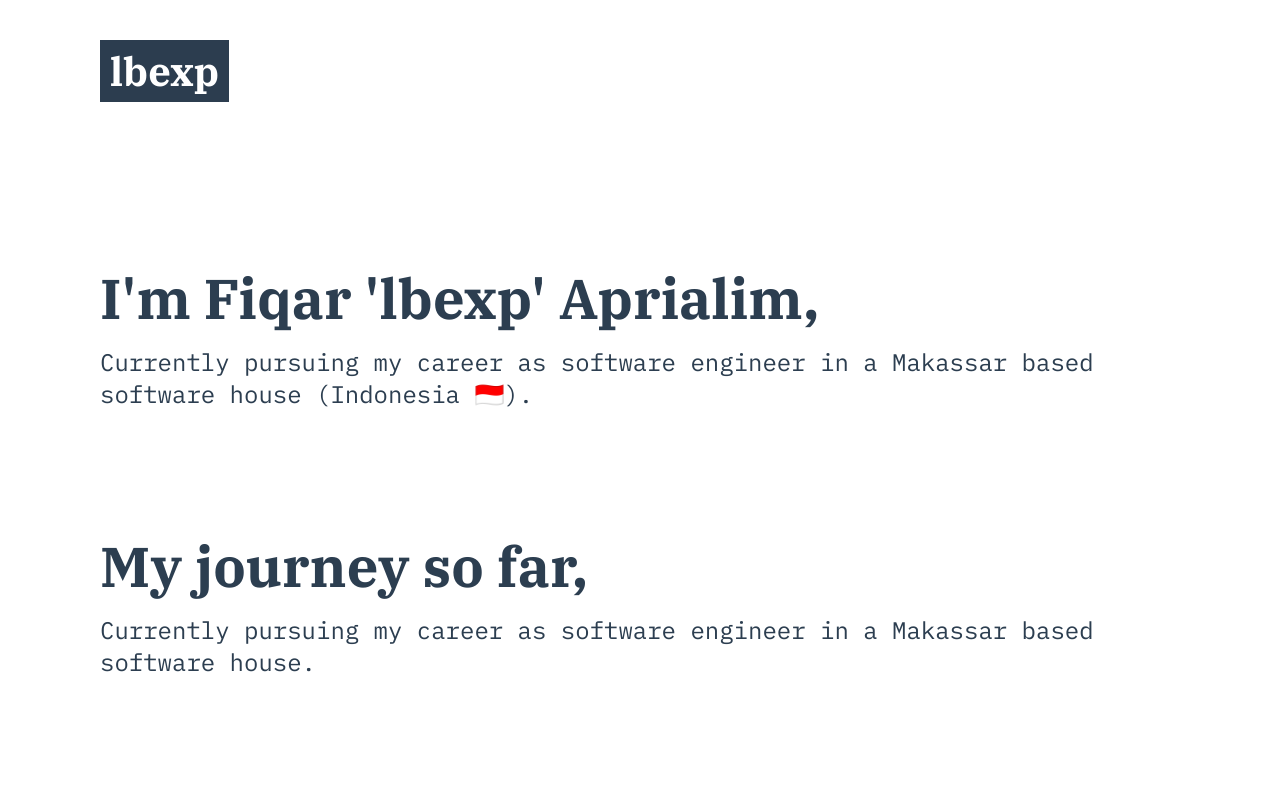
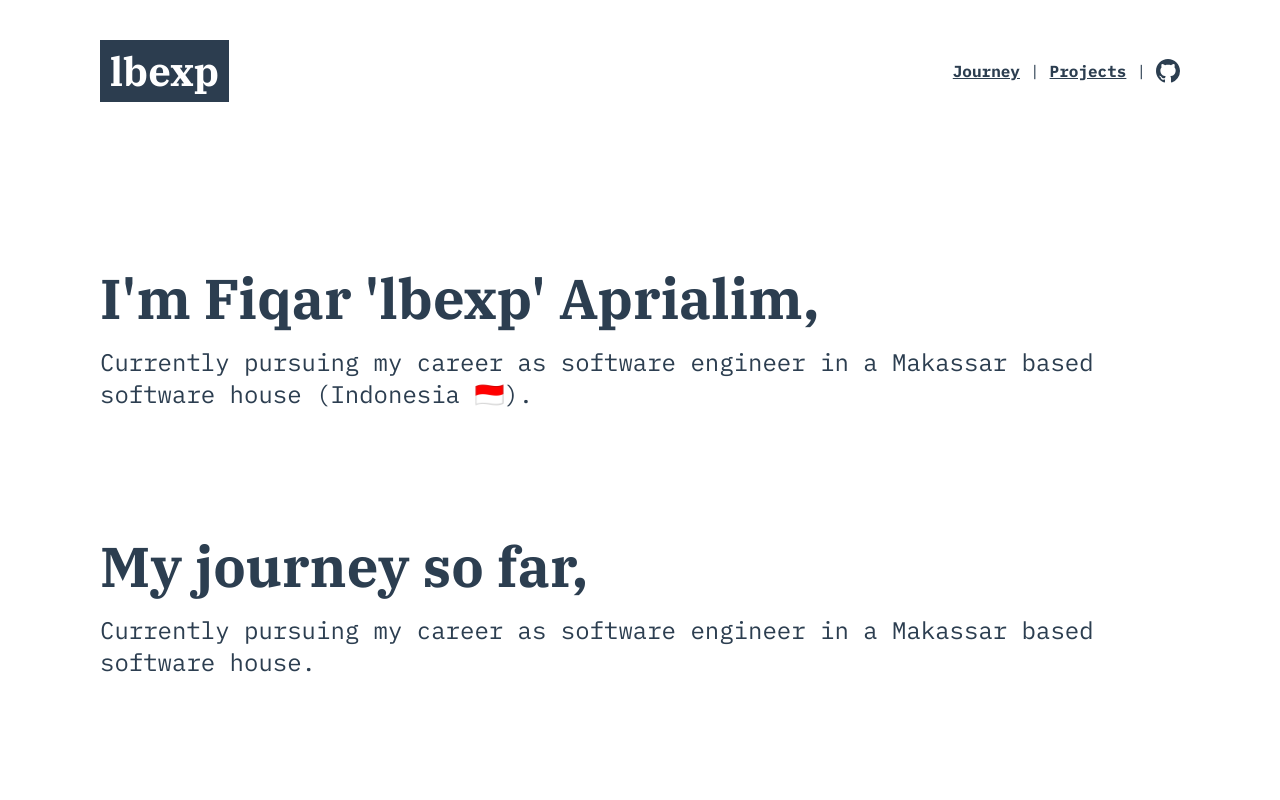
Before and after one commit to lbexp/lbexp.com, a Vue app: page / in a window 1280 px wide. Shown: the top 800 px of the page. Built offline with nearby package versions, Linux system fonts and the light colour scheme.

Commit message:
fix: import navbar in header

```diff
--- a/src/components/layouts/Header.vue
+++ b/src/components/layouts/Header.vue
@@ -1,19 +1,19 @@
 <template>
   <header class="header">
     <Logo />
-    <!-- <Navbar /> -->
+    <Navbar />
   </header>
 </template>
 <script lang="ts">
 import { defineComponent } from 'vue';
 import Logo from '@/components/layouts/Logo.vue';
-// import Navbar from '@/components/layouts/Navbar.vue';
+import Navbar from '@/components/layouts/Navbar.vue';
 
 export default defineComponent({
   name: 'Header',
   components: {
     Logo,
-    // Navbar,
+    Navbar,
   },
 });
 </script>
```
